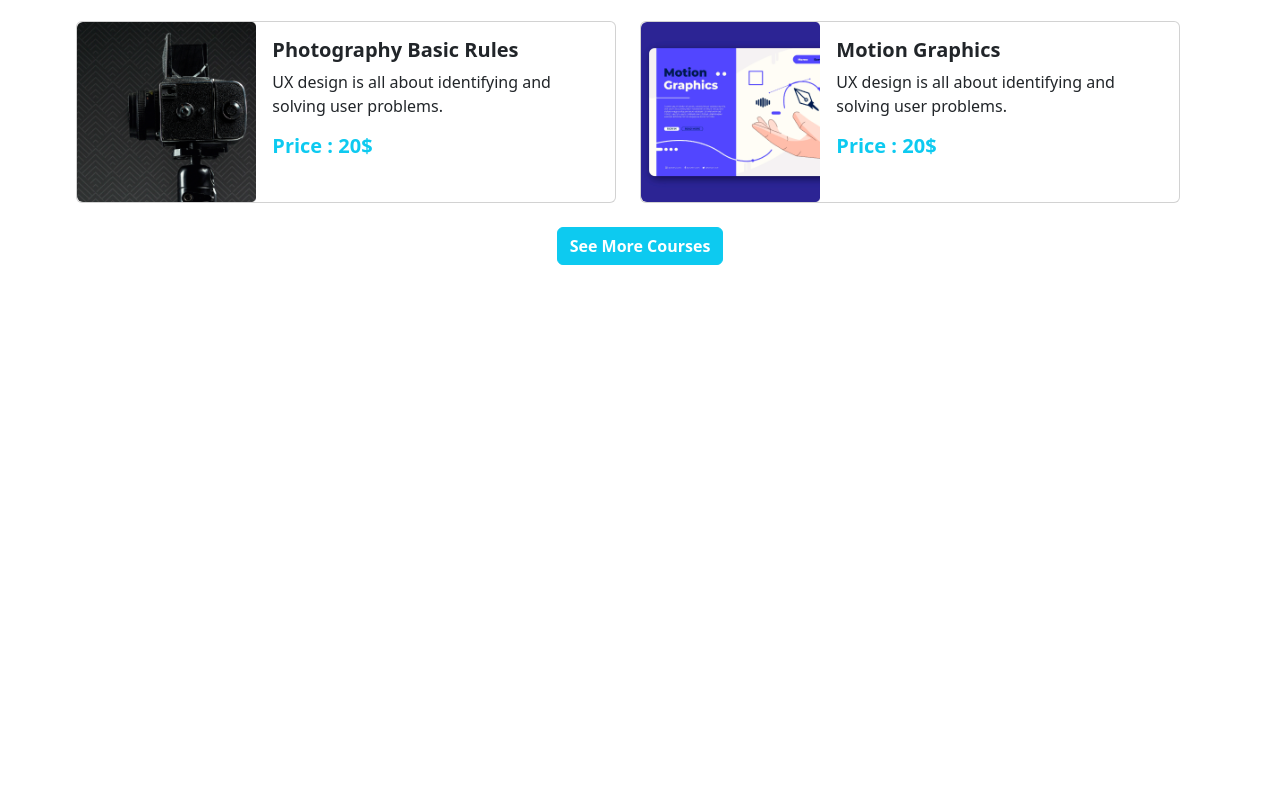
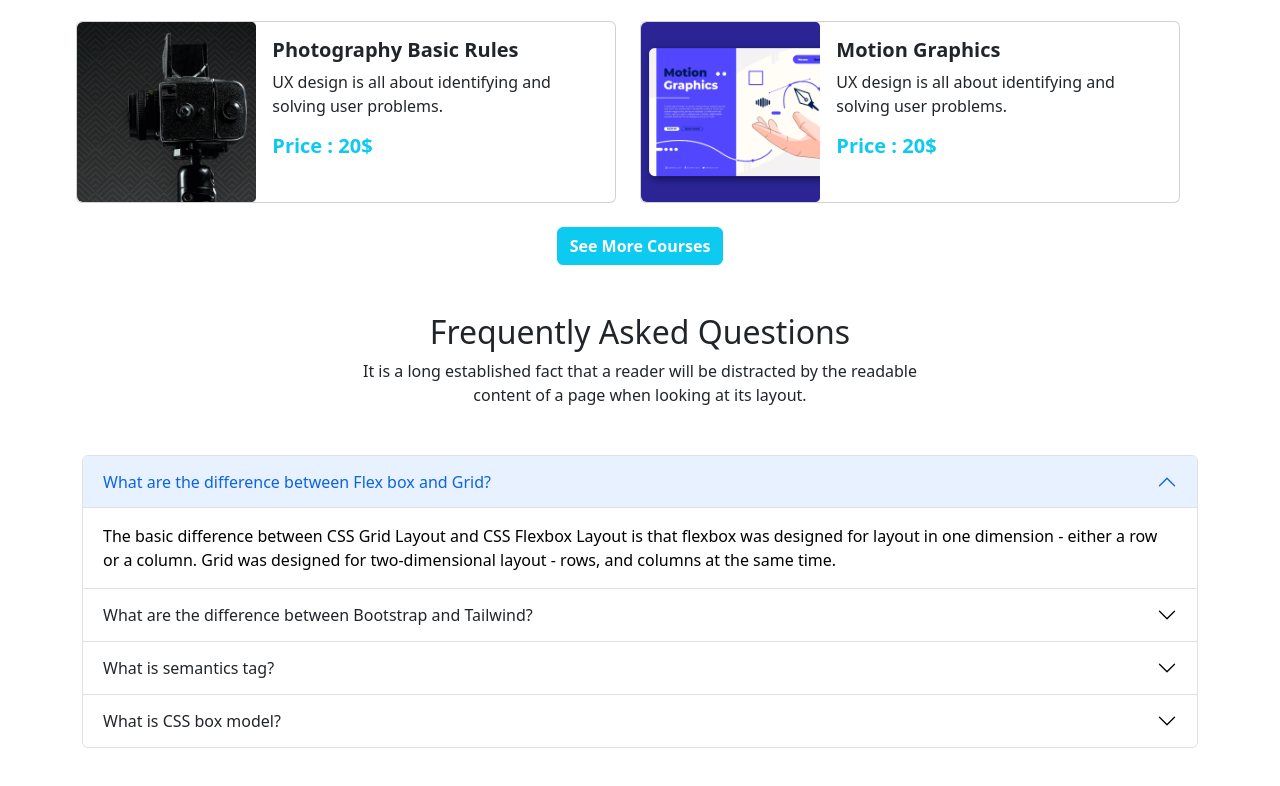
Before and after one commit to mushrat-jahan/Edtech-Website, a plain HTML site: page index.html in a window 1280 px wide. Shown: the part 1303-2089 px from the top of the page. Before the commit the page ends 1616 px from the top, so only its background shows below. Drawn offline with nearby package versions, Linux system fonts and the light colour scheme.

Commit message:
FAQ added

```diff
--- a/index.html
+++ b/index.html
@@ -202,11 +202,68 @@
                 </button>
               </div>
         </section>
+        <!-- FQA section -->
+        <section class="faqSection container my-5">
+            <div class="faqTitle text-center w-50 mx-auto my-5">
+                <h2>Frequently Asked Questions</h2>
+                <p>It is a long established fact that a reader will be distracted by the readable content of a page when looking at its layout.</p>
+            </div>
+            <!-- according part -->
+            <div class="accordion" id="accordionPanelsStayOpenExample">
+                <div class="accordion-item">
+                  <h2 class="accordion-header" id="panelsStayOpen-headingOne">
+                    <button class="accordion-button" type="button" data-bs-toggle="collapse" data-bs-target="#panelsStayOpen-collapseOne" aria-expanded="true" aria-controls="panelsStayOpen-collapseOne">
+                      What are the difference between Flex box and Grid?
+                    </button>
+                  </h2>
+                  <div id="panelsStayOpen-collapseOne" class="accordion-collapse collapse show" aria-labelledby="panelsStayOpen-headingOne">
+                    <div class="accordion-body">
+                        The basic difference between CSS Grid Layout and CSS Flexbox Layout is that flexbox was designed for layout in one dimension - either a row or a column. Grid was designed for two-dimensional layout - rows, and columns at the same time.
+                    </div>
+                  </div>
+                </div>
+                <div class="accordion-item">
+                  <h2 class="accordion-header" id="panelsStayOpen-headingTwo">
+                    <button class="accordion-button collapsed" type="button" data-bs-toggle="collapse" data-bs-target="#panelsStayOpen-collapseTwo" aria-expanded="false" aria-controls="panelsStayOpen-collapseTwo">
+                      What are the difference between Bootstrap and Tailwind?
+                    </button>
+                  </h2>
+                  <div id="panelsStayOpen-collapseTwo" class="accordion-collapse collapse" aria-labelledby="panelsStayOpen-headingTwo">
+                    <div class="accordion-body">
+                        Bootstrap comes with a set of pre-styled responsive, mobile-first components that possess a definite UI kit. Tailwind CSS uses a set of utility classes to create a neat UI with more flexibility and uniqueness.
+                    </div>
+                  </div>
+                </div>
+                <div class="accordion-item">
+                  <h2 class="accordion-header" id="panelsStayOpen-headingThree">
+                    <button class="accordion-button collapsed" type="button" data-bs-toggle="collapse" data-bs-target="#panelsStayOpen-collapseThree" aria-expanded="false" aria-controls="panelsStayOpen-collapseThree">
+                      What is semantics tag?
+                    </button>
+                  </h2>
+                  <div id="panelsStayOpen-collapseThree" class="accordion-collapse collapse" aria-labelledby="panelsStayOpen-headingThree">
+                    <div class="accordion-body">
+                        The HTML semantics refers to the tags that provide meaning to an HTML page rather than just presentation. It makes HTML more comprehensible by better defining the different sections and layout of web pages.
+                    </div>
+                  </div>
+                </div>
+                <div class="accordion-item">
+                  <h2 class="accordion-header" id="panelsStayOpen-headingThree">
+                    <button class="accordion-button collapsed" type="button" data-bs-toggle="collapse" data-bs-target="#panelsStayOpen-collapseThree" aria-expanded="false" aria-controls="panelsStayOpen-collapseThree">
+                      What is CSS box model?
+                    </button>
+                  </h2>
+                  <div id="panelsStayOpen-collapseThree" class="accordion-collapse collapse" aria-labelledby="panelsStayOpen-headingThree">
+                    <div class="accordion-body">
+                        In CSS, the term "box model" is used when talking about design and layout. The CSS box model is essentially a box that wraps around every HTML element. It consists of: margins, borders, padding, and the actual content.
+                    </div>
+                  </div>
+                </div>
+              </div>
+            </section>
 
     </main>
     <script src="https://cdn.jsdelivr.net/npm/bootstrap@5.2.0/dist/js/bootstrap.bundle.min.js"
         integrity="sha384-A3rJD856KowSb7dwlZdYEkO39Gagi7vIsF0jrRAoQmDKKtQBHUuLZ9AsSv4jD4Xa"
         crossorigin="anonymous"></script>
 </body>
-
 </html>
```
